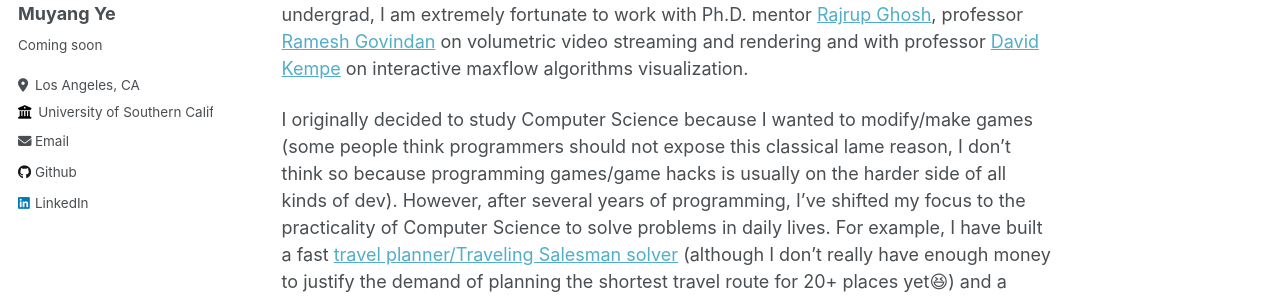
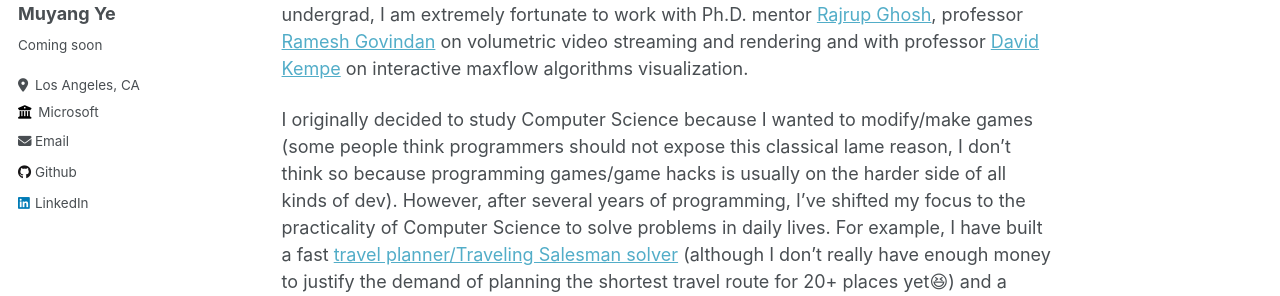
Before and after one commit to muyangye/muyangye.github.io, a Jekyll site: the page built from _pages/about.md, in a window 1280 px wide. Shown: the part 208-504 px from the top of the page. Built offline with Jekyll 4.4.1, drawn with Linux system fonts in a browser that asks for light colours.

Commit message:
microsoft

```diff
--- a/_config.yml
+++ b/_config.yml
@@ -26,7 +26,7 @@ author:
   pronouns         : # example: "she/her"
   bio              : "Coming soon"
   location         : "Los Angeles, CA"
-  employer         : "University of Southern California"
+  employer         : "Microsoft"
   uri              : # URL
   email            : "ymy@apache.org"
 
```
